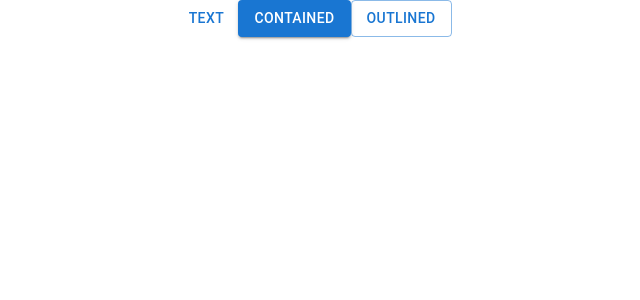
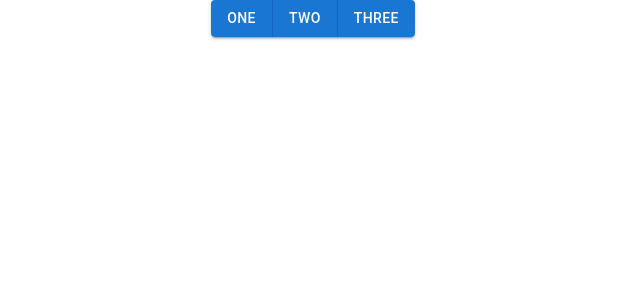
Before and after one commit to sinhasudhanshu/My-React-App, a React (Create React App) app: page / in a window 1280 px wide. Shown: the top 300 px of the page, without its empty margins (327-967 px from the left). Built offline with nearby package versions, Linux system fonts and the light colour scheme.

Commit message:
Button Group

```diff
--- a/src/App.js
+++ b/src/App.js
@@ -1,11 +1,14 @@
 import logo from './logo.svg';
 import './App.css';
-import MyButtons from './components/MyButtons';
+//import MyButtons from './components/MyButtons';
+import MyButtonsGroup from './components/MyButtonsGroup';
+
 function App() {
     return (<div>
 
         <center>
-        <MyButtons />
+        <MyButtonsGroup />
+
         </center>
 
     </div>
--- /dev/null
+++ b/src/components/MyButtonsGroup.js
@@ -0,0 +1,21 @@
+import * as React from 'react';
+import Button from '@mui/material/Button';
+import ButtonGroup from '@mui/material/ButtonGroup';
+
+function MyButtonsGroup() {
+
+    return (
+
+        <div>
+            <ButtonGroup variant="contained" aria-label="outlined primary button group">
+                <Button>One</Button>
+                <Button>Two</Button>
+                <Button>Three</Button>
+            </ButtonGroup>
+
+
+        </div>
+    );
+}
+
+export default MyButtonsGroup;
```
